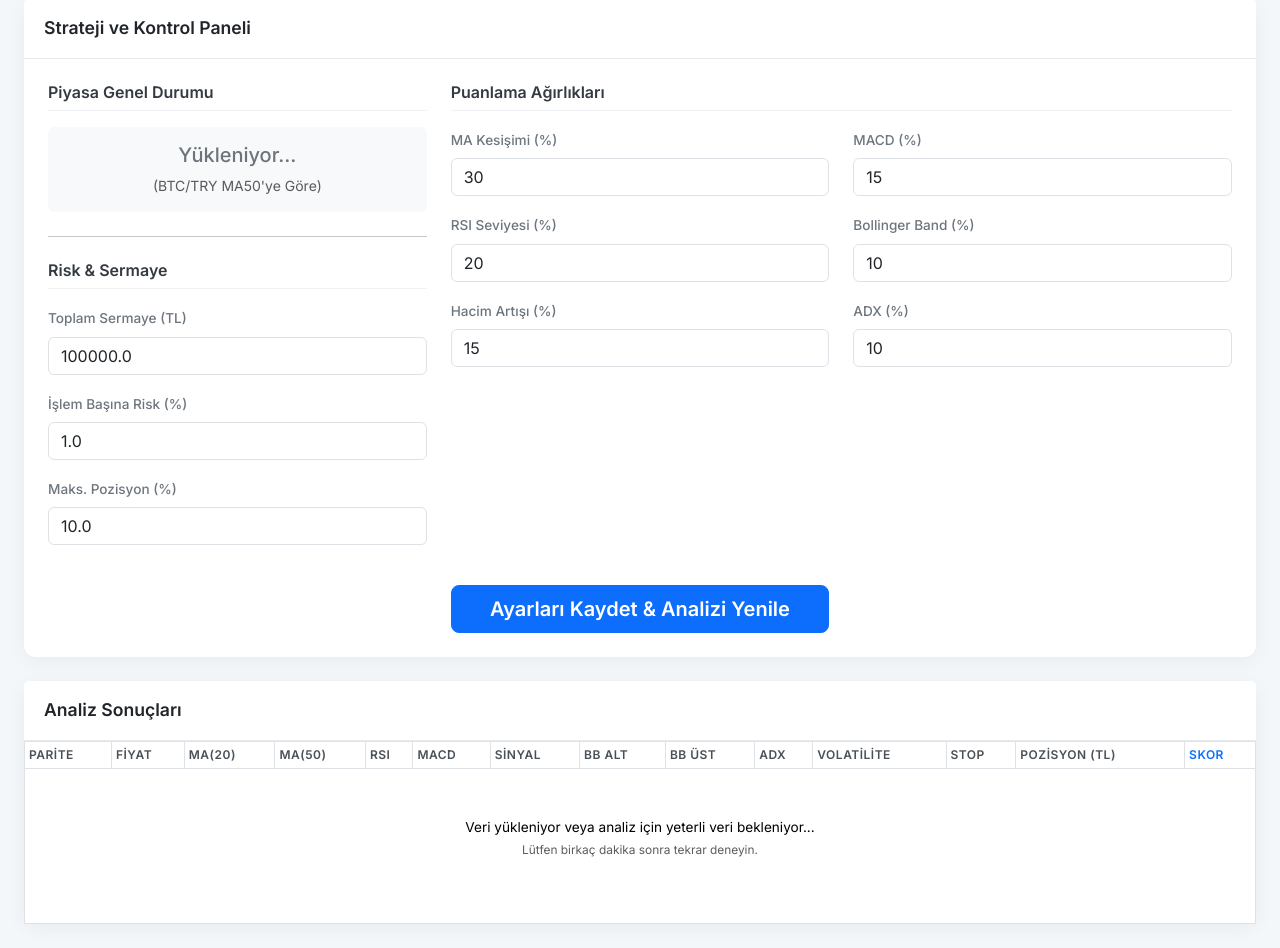
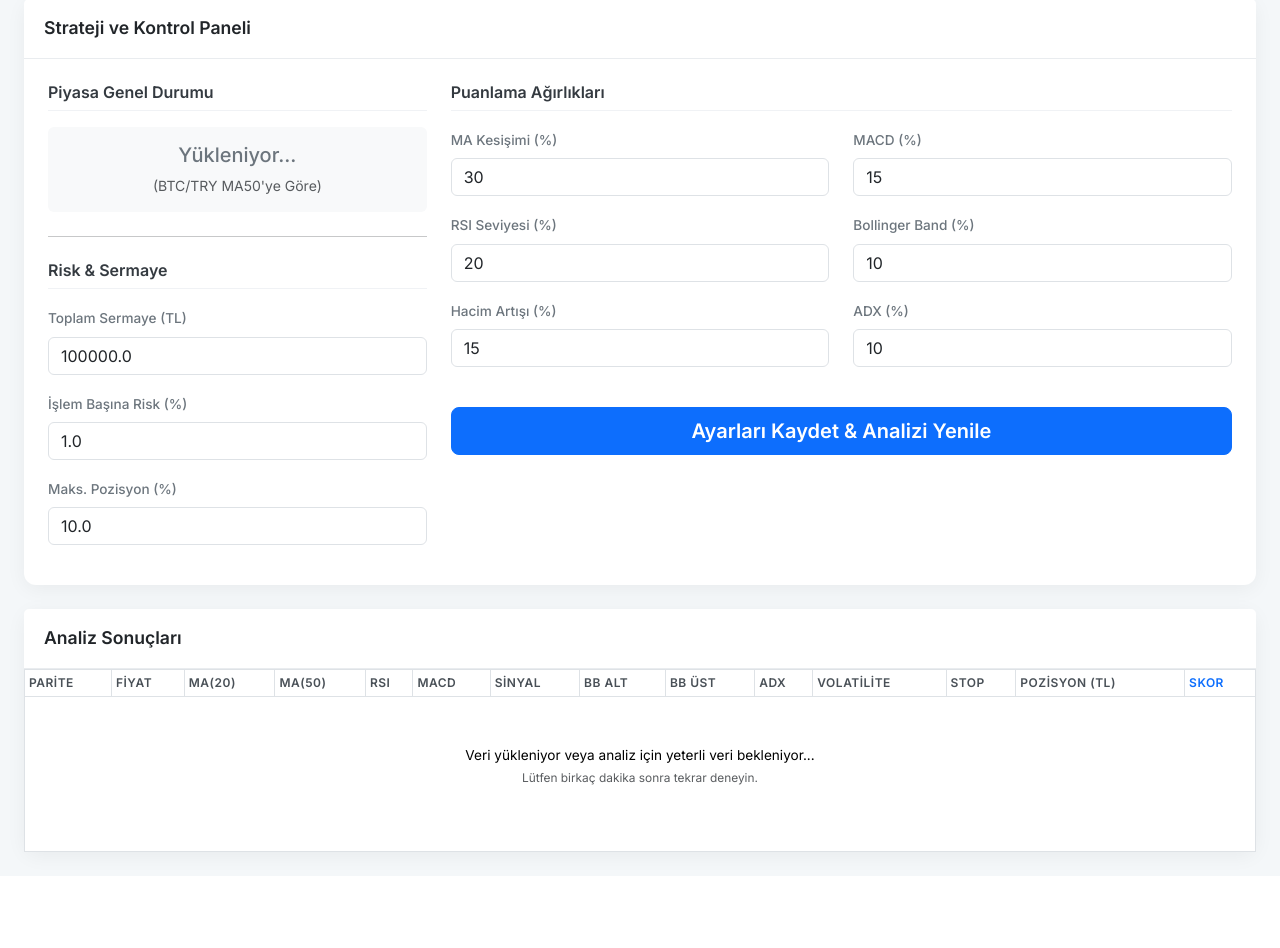
Before and after one commit to Gunebakan06/kripto-analiz-paneli, a Flask app: page / in a window 1280 px wide. Shown: the part 144-1092 px from the top of the page. After the commit the page ends 1010 px from the top, so only its background shows below. Run offline with Flask 3, Linux system fonts and the light colour scheme; data comes from the database, SQL or seed files in the repository.

Commit message:
Son tasarım ve kod güncellemeleri

```diff
--- a/templates/dashboard.html
+++ b/templates/dashboard.html
@@ -140,11 +140,11 @@
                                         {% endfor %}
                                     </div>
                                 </div>
-                            </div>
-                        </div>
-                        <div class="row mt-4">
-                            <div class="col-md-4 mx-auto">
-                                <button type="submit" class="btn btn-primary btn-lg w-100">Ayarları Kaydet & Analizi Yenile</button>
+                                <div class="row mt-4">
+                                    <div class="col-12">
+                                        <button type="submit" class="btn btn-primary btn-lg w-100">Ayarları Kaydet & Analizi Yenile</button>
+                                    </div>
+                                </div>
                             </div>
                         </div>
                     </form>
```
